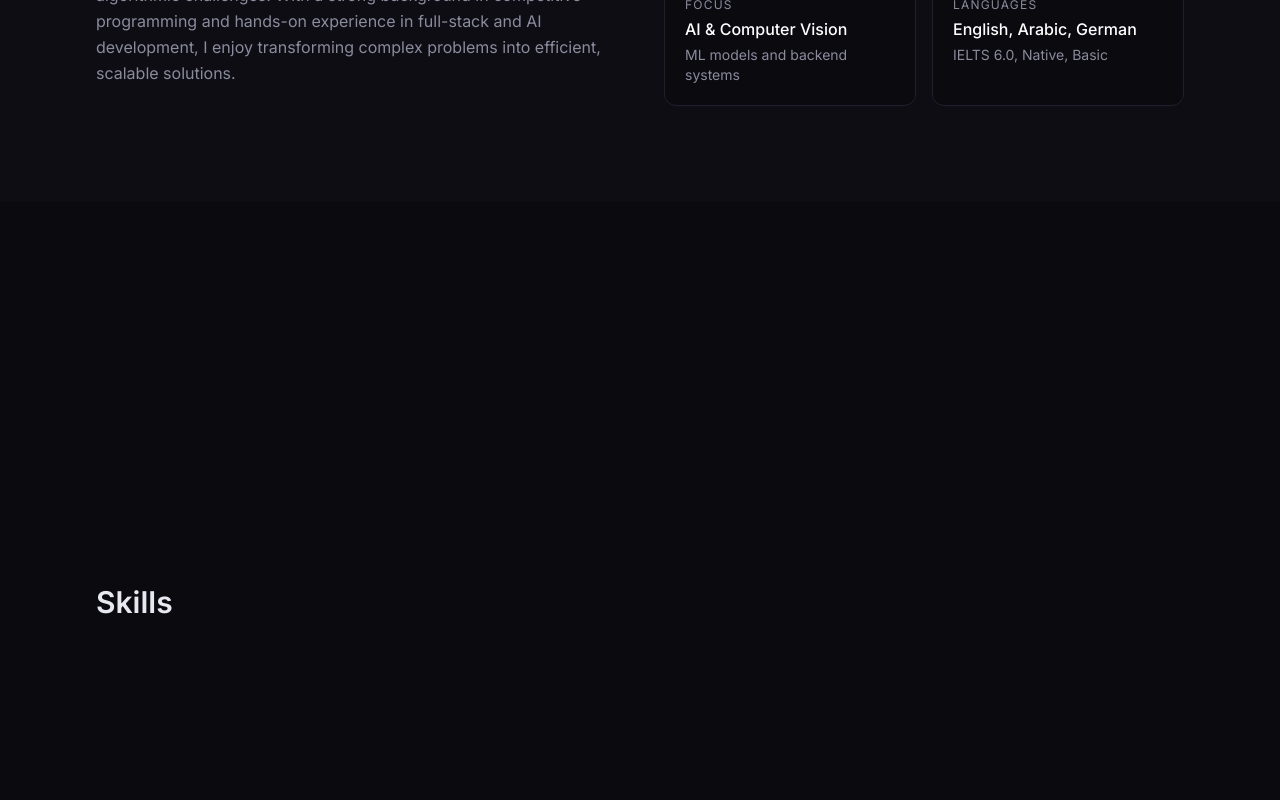
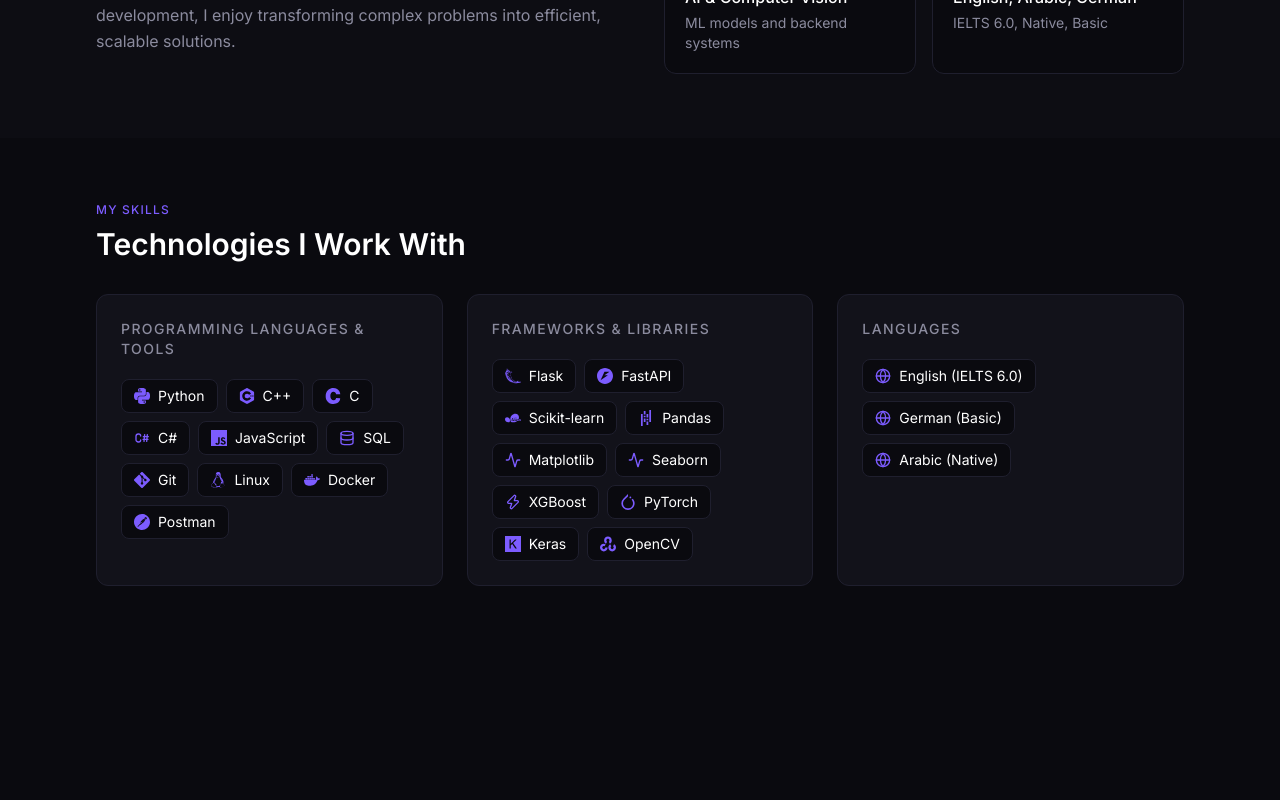
Before and after one commit to mahmoud202202766-creator/youssef-portfolio, a React (Vite) app: page / in a window 1280 px wide. Shown: the part 1100-1900 px from the top of the page. Built offline with nearby package versions, Linux system fonts and the light colour scheme.

Commit message:
feat: add skills section

```diff
--- a/src/App.tsx
+++ b/src/App.tsx
@@ -3,6 +3,7 @@ import Footer from "@/components/layout/Footer";
 import Container from "@/components/layout/Container";
 import Hero from "@/components/sections/Hero";
 import About from "@/components/sections/About";
+import Skills from "@/components/sections/Skills";
 
 function Placeholder({ id, title }: { id: string; title: string }) {
   return (
@@ -21,7 +22,7 @@ export default function App() {
       <main>
         <Hero />
         <About />
-        <Placeholder id="skills" title="Skills" />
+        <Skills />
         <Placeholder id="projects" title="Projects" />
         <Placeholder id="contact" title="Contact" />
       </main>
--- a/src/components/sections/About.tsx
+++ b/src/components/sections/About.tsx
@@ -14,7 +14,7 @@ export default function About() {
   return (
     <section
       id="about"
-      className="border-t border-border bg-surface/40 py-20 md:py-24"
+      className="border-t border-border bg-surface/40 py-14 md:py-16"
     >
       <Container className="grid gap-12 md:grid-cols-2 md:items-center">
         <div>
--- a/src/components/sections/Skills.tsx
+++ b/src/components/sections/Skills.tsx
@@ -0,0 +1,35 @@
+import Container from "@/components/layout/Container";
+import SectionTitle from "@/components/ui/SectionTitle";
+import SkillBadge from "@/components/ui/SkillBadge";
+import { skillGroups } from "@/data/skills";
+import { getSkillIcon } from "@/lib/skillIcons";
+
+export default function Skills() {
+  return (
+    <section id="skills" className="py-14 md:py-16">
+      <Container>
+        <SectionTitle label="My Skills" title="Technologies I Work With" />
+
+        <div className="mt-8 grid gap-6 lg:grid-cols-3">
+          {skillGroups.map((group) => (
+            <div
+              key={group.title}
+              className="rounded-xl border border-border bg-surface p-6"
+            >
+              <h3 className="text-sm font-medium uppercase tracking-widest text-muted">
+                {group.title}
+              </h3>
+              <ul className="mt-5 flex flex-wrap gap-2">
+                {group.skills.map((skill) => (
+                  <li key={skill}>
+                    <SkillBadge icon={getSkillIcon(skill)}>{skill}</SkillBadge>
+                  </li>
+                ))}
+              </ul>
+            </div>
+          ))}
+        </div>
+      </Container>
+    </section>
+  );
+}
--- a/src/components/ui/SkillBadge.tsx
+++ b/src/components/ui/SkillBadge.tsx
@@ -0,0 +1,15 @@
+import type { SkillIcon } from "@/lib/skillIcons";
+
+interface SkillBadgeProps {
+  children: string;
+  icon?: SkillIcon;
+}
+
+export default function SkillBadge({ children, icon: Icon }: SkillBadgeProps) {
+  return (
+    <span className="inline-flex items-center gap-2 rounded-lg border border-border bg-bg px-3 py-1.5 text-sm text-white transition-colors hover:border-primary">
+      {Icon && <Icon size={16} className="text-primary" />}
+      {children}
+    </span>
+  );
+}
--- /dev/null
+++ b/src/lib/skillIcons.ts
@@ -0,0 +1,52 @@
+import type { ComponentType } from "react";
+import { Activity, Database, Globe, Zap } from "lucide-react";
+import { TbBrandCSharp } from "react-icons/tb";
+import {
+  SiC,
+  SiCplusplus,
+  SiDocker,
+  SiFastapi,
+  SiFlask,
+  SiGit,
+  SiJavascript,
+  SiKeras,
+  SiLinux,
+  SiOpencv,
+  SiPandas,
+  SiPostman,
+  SiPython,
+  SiPytorch,
+  SiScikitlearn,
+} from "react-icons/si";
+
+export type SkillIcon = ComponentType<{
+  size?: number | string;
+  className?: string;
+}>;
+
+const skillIcons: Record<string, SkillIcon> = {
+  Python: SiPython,
+  "C++": SiCplusplus,
+  C: SiC,
+  "C#": TbBrandCSharp,
+  JavaScript: SiJavascript,
+  SQL: Database,
+  Git: SiGit,
+  Linux: SiLinux,
+  Docker: SiDocker,
+  Postman: SiPostman,
+  Flask: SiFlask,
+  FastAPI: SiFastapi,
+  "Scikit-learn": SiScikitlearn,
+  Pandas: SiPandas,
+  Matplotlib: Activity,
+  Seaborn: Activity,
+  XGBoost: Zap,
+  PyTorch: SiPytorch,
+  Keras: SiKeras,
+  OpenCV: SiOpencv,
+};
+
+export function getSkillIcon(skill: string): SkillIcon {
+  return skillIcons[skill] ?? Globe;
+}
```
